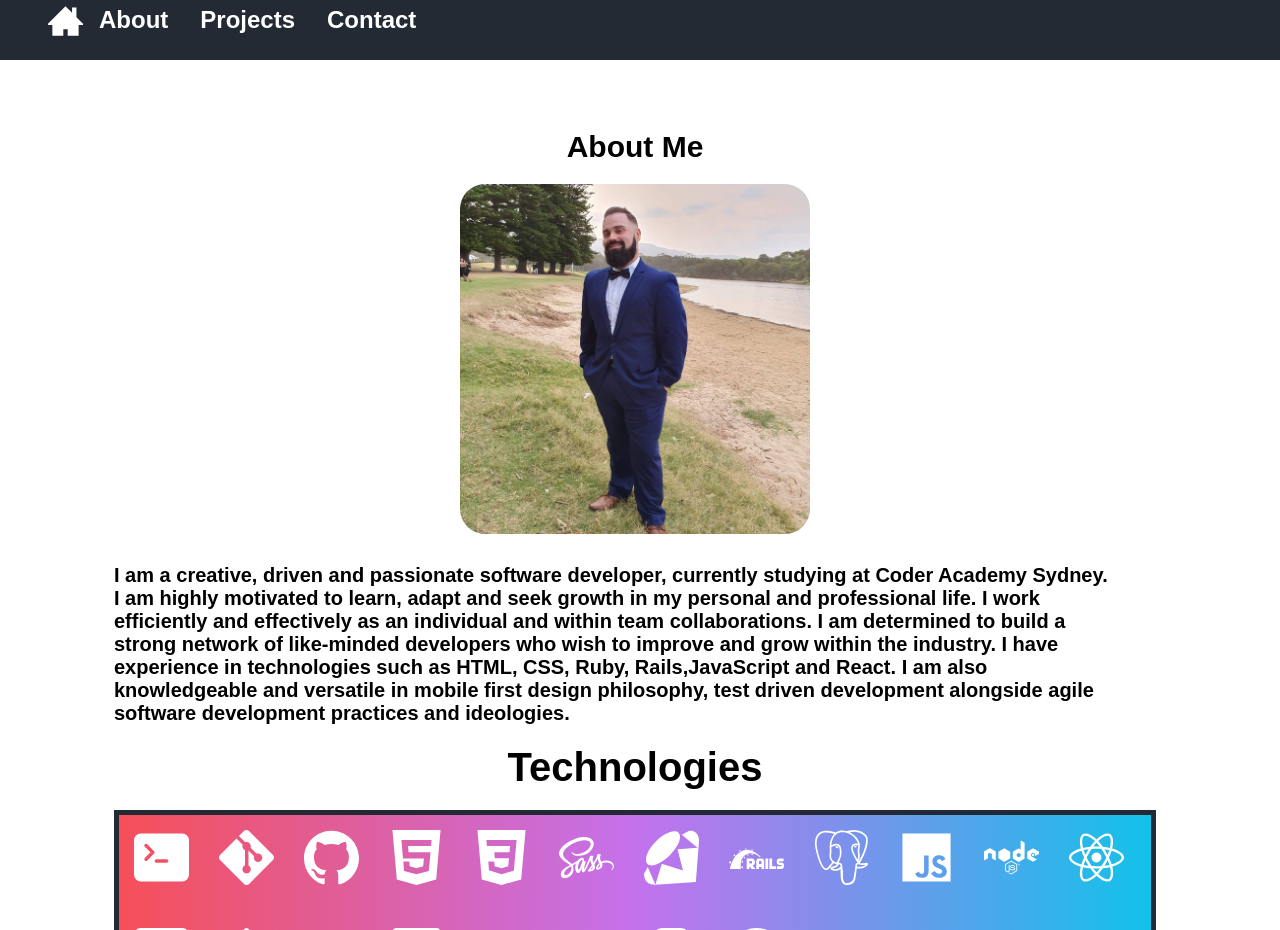
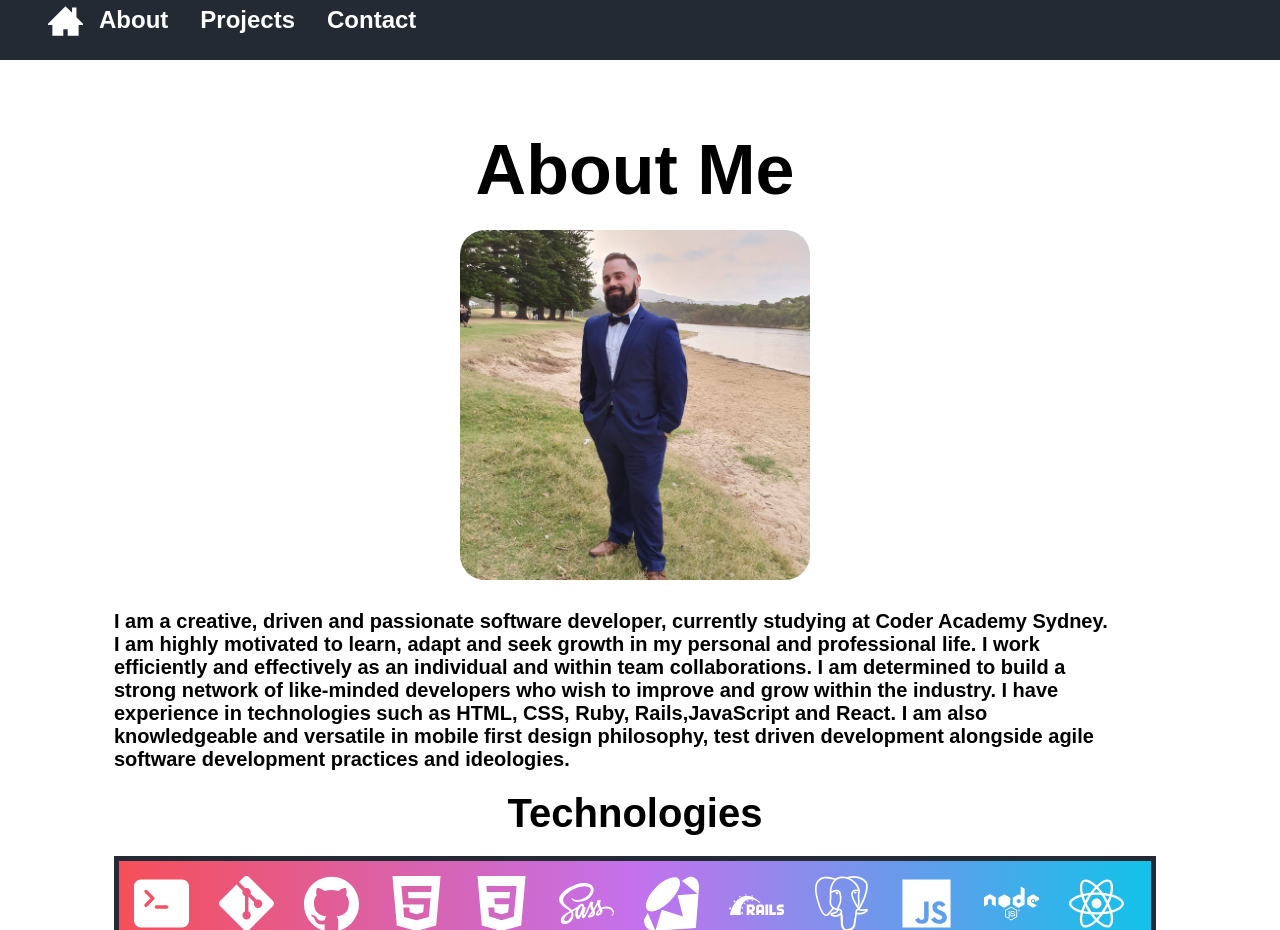
Before and after one commit to NJBLAGA/Portfolio-V2, a React (Create React App) app: page / in a window 1280 px wide. Shown: the part 820-1750 px from the top of the page. Built offline with nearby package versions, Linux system fonts and the light colour scheme.

Commit message:
Added Projects Content

```diff
--- a/src/components/styled-components/About.js
+++ b/src/components/styled-components/About.js
@@ -34,29 +34,30 @@ export const Title = styled.h1`
   color: black;
   align-self: center;
   margin-bottom: 20px;
+
   /* Extra small devices (phones, 600px and down) */
   @media only screen and (max-width: 600px) {
-    font-size: 30px;
+    font-size: 40px;
+    margin-top: 40px;
   }
-
   /* Small devices (portrait tablets and large phones, 600px and up) */
   @media only screen and (min-width: 600px) {
-    font-size: 30px;
+    font-size: 0px;
   }
 
   /* Medium devices (landscape tablets, 768px and up) */
   @media only screen and (min-width: 768px) {
-    font-size: 30px;
+    font-size: 50px;
   }
 
   /* Large devices (laptops/desktops, 992px and up) */
   @media only screen and (min-width: 992px) {
-    font-size: 30px;
+    font-size: 60px;
   }
 
   /* Extra large devices (large laptops and desktops, 1200px and up) */
   @media only screen and (min-width: 1200px) {
-    font-size: 30px;
+    font-size: 70px;
   }
 `;
 
```
